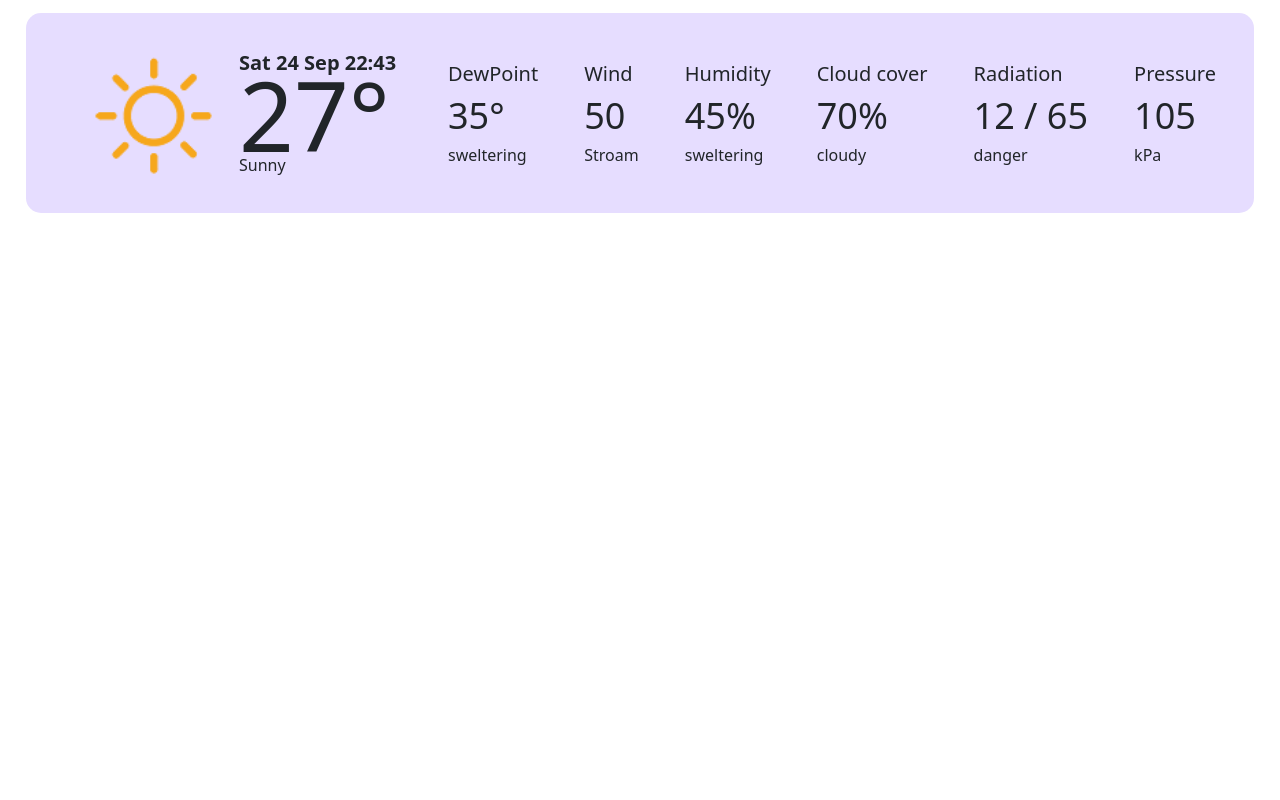
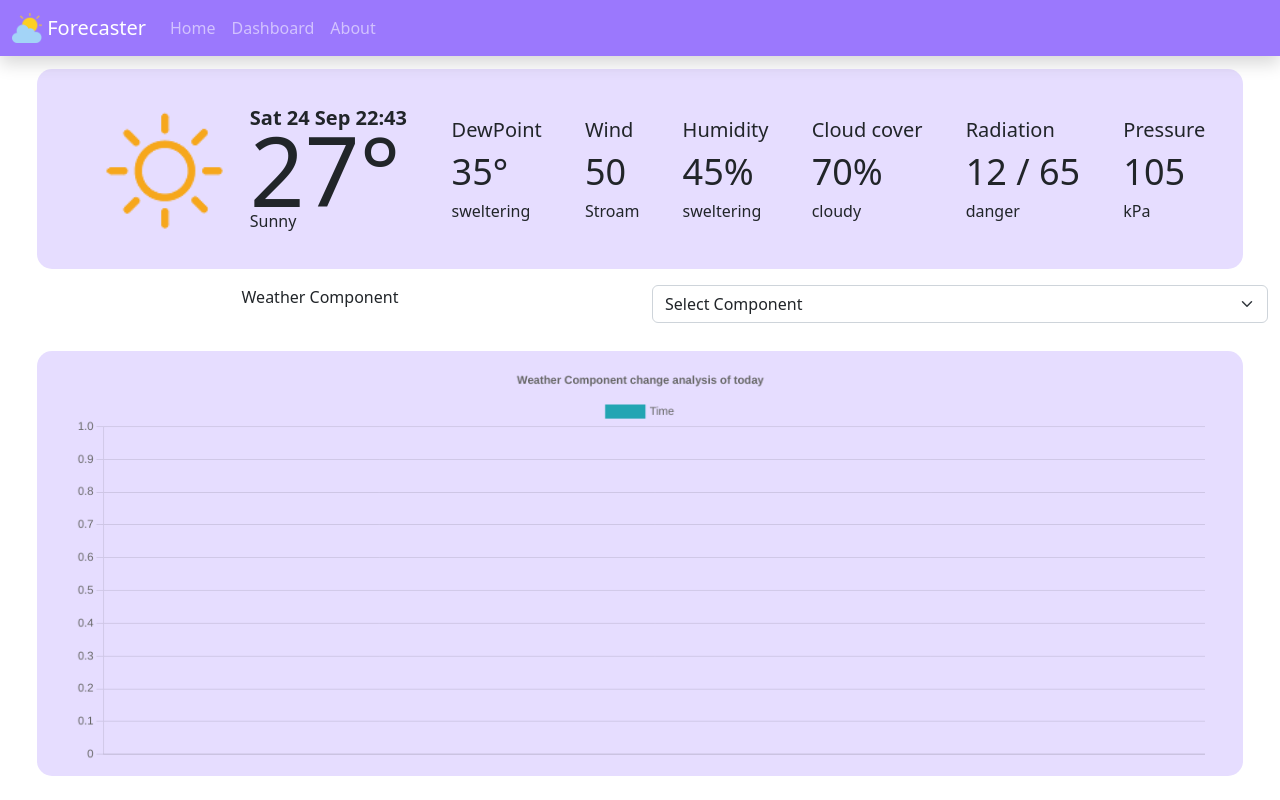
Before and after one commit to DSEproject-Forecaster/forecaster-frontend, a React (Create React App) app: page / in a window 1280 px wide. Built offline with nearby package versions, Linux system fonts and the light colour scheme.

Commit message:
Added Routes and Navbar

```diff
--- a/src/App.js
+++ b/src/App.js
@@ -1,17 +1,20 @@
-import Overview from "./components/Overview";
-import DailyVisualization from "./components/DailyVisualization";
+import {Home} from './components/Home'
 import { Dashboard } from "./components/Dashboard";
 import { BrowserRouter, Routes, Route} from "react-router-dom";
+import { Header } from './components/Header';
 
 function App() {
   return (
-    <BrowserRouter>
-      <Routes>
-        <Route path="/" element={<Overview/>} />
-        <Route path="/dashboard" element={<Dashboard />} />
-        <Route path="/dailyvisualization" element={<DailyVisualization/>}/>
-      </Routes>
-    </BrowserRouter>
+    <>
+      <Header/>
+      <BrowserRouter>
+        <Routes>
+          <Route path="/" element={<Home/>} />
+          <Route path="/dashboard" element={<Dashboard />} />
+        </Routes>
+      </BrowserRouter>
+    </>
+
   );
 }
 
--- a/src/components/Correlations.js
+++ b/src/components/Correlations.js
@@ -39,7 +39,15 @@ export function Correlations(){
     return(
         <Plot
           data={data}
-          layout={ {aspectratio: {x: 1, y: 1, z: 0.7}, aspectmode: 'manual', updatemenus: updatemenus, title: 'Correlations', autosize: false, margin: {t: 80, l:120}} }
+          layout={{
+                aspectratio: {x: 1, y: 1, z: 0.7},
+                aspectmode: 'manual',
+                updatemenus: updatemenus,
+                title: 'Correlations',
+                // autosize: false,
+                margin: {t: 80, l:120},
+                yaxis: {tickangle: -35}
+            }}
           useResizeHandler={true}
           style = {{width: "100%", height: "100%"}}
         />
--- a/src/components/DailyVisualization.jsx
+++ b/src/components/DailyVisualization.jsx
@@ -85,7 +85,7 @@ function DailyVisualization() {
         <div >
             <Form className=' my-3'>
             <Row className='SelectWeatherComponent'>
-                <Col className='text-right  ' >
+                <Col className='text-right' >
                     <Form.Label>Weather Component</Form.Label>
                 </Col>
                 <Col>
--- a/src/components/Dashboard.js
+++ b/src/components/Dashboard.js
@@ -9,7 +9,7 @@ import { RadarChart } from './RadarChart';
 export function Dashboard(){
 
     return(
-        <>
+        <div className='container-fluid p-1 dashboard'>
             <div className='row m-4 h-25'>
                 <div className='col-4'>
                     <div className='container shadow bg-white rounded-3'>
@@ -44,6 +44,6 @@ export function Dashboard(){
                     </div>
                 </div>
             </div>
-        </>
+        </div>
     )
 }
--- /dev/null
+++ b/src/components/Header.js
@@ -0,0 +1,29 @@
+import Nav from 'react-bootstrap/Nav';
+import Navbar from 'react-bootstrap/Navbar';
+import Container from 'react-bootstrap/Container';
+
+export function Header(){
+    return(
+        <>
+        <Navbar variant="dark" className='shadow color-nav'>
+            <Container fluid>
+                <Navbar.Brand href="/">
+                    <img
+                    alt=""
+                    src="/cloudy.png"
+                    width="30"
+                    height="30"
+                    className="d-inline-block align-top"
+                    />{' '}
+                    Forecaster
+                </Navbar.Brand>
+                <Nav className="me-auto">
+                <Nav.Link href="/">Home</Nav.Link>
+                <Nav.Link href="/dashboard">Dashboard</Nav.Link>
+                <Nav.Link href="#about">About</Nav.Link>
+                </Nav>
+            </Container>
+        </Navbar>
+        </>
+    )
+}
--- /dev/null
+++ b/src/components/Home.js
@@ -0,0 +1,11 @@
+import Overview from "./Overview";
+import DailyVisualization from "./DailyVisualization";
+
+export function Home() {
+    return (
+        <div className="container-fluid">
+            <Overview/>
+            <DailyVisualization/>
+        </div>
+    )
+}
--- a/src/components/RadarChart.js
+++ b/src/components/RadarChart.js
@@ -5,20 +5,43 @@ import axios from 'axios';
 export function RadarChart(){
 
     const [data, setData] = useState([])
+    const [year, setYear] = useState('2020')
+
+    let years = [];
+
+    for (let i = 2010; i <= 2020; i++){
+      years.push(i.toString());
+    }
 
     useEffect(() => {
-      axios.get(`http://127.0.0.1:5050/dashboard/getRadar/`)
+      axios.get(`http://127.0.0.1:5050/dashboard/getRadar/`, {params: {year: year}})
       .then(res => {
         setData(res.data);
-        console.log(res.data)
-      })}, [])
+      })}, [year])
+
+    const handleChange = (e) => {
+      setYear(e.target.value);
+    }
 
     return(
+      <>
+      <div className='row'>
+          <div className='col-4'></div>
+          <div className='col-4'>
+            <select name="year" id="year" onChange={handleChange} className='form-control mt-3'>
+              <option value="" selected disabled hidden>Select year</option>
+              {years.map(x => <option key={years.indexOf(x)} value={x}>{x}</option>)}
+            </select>
+          </div>
+          <div className='col-4'></div>
+        </div>
         <Plot
-          data={data}
-          layout={ {title: 'Summary'} }
-          useResizeHandler={true}
-          style = {{width: "100%", height: "100%"}}
-        />
+            data={data}
+            layout={ {title: 'Summary'} }
+            useResizeHandler={true}
+            style = {{width: "100%", height: "100%"}}
+          />
+      </>
+
     )
 }
--- a/src/index.css
+++ b/src/index.css
@@ -11,3 +11,11 @@ code {
   font-family: source-code-pro, Menlo, Monaco, Consolas, 'Courier New',
     monospace;
 }
+
+.dashboard{
+    background-color: #E6DDFF;
+}
+
+.color-nav{
+  background-color: #9b78fd;
+}
```
